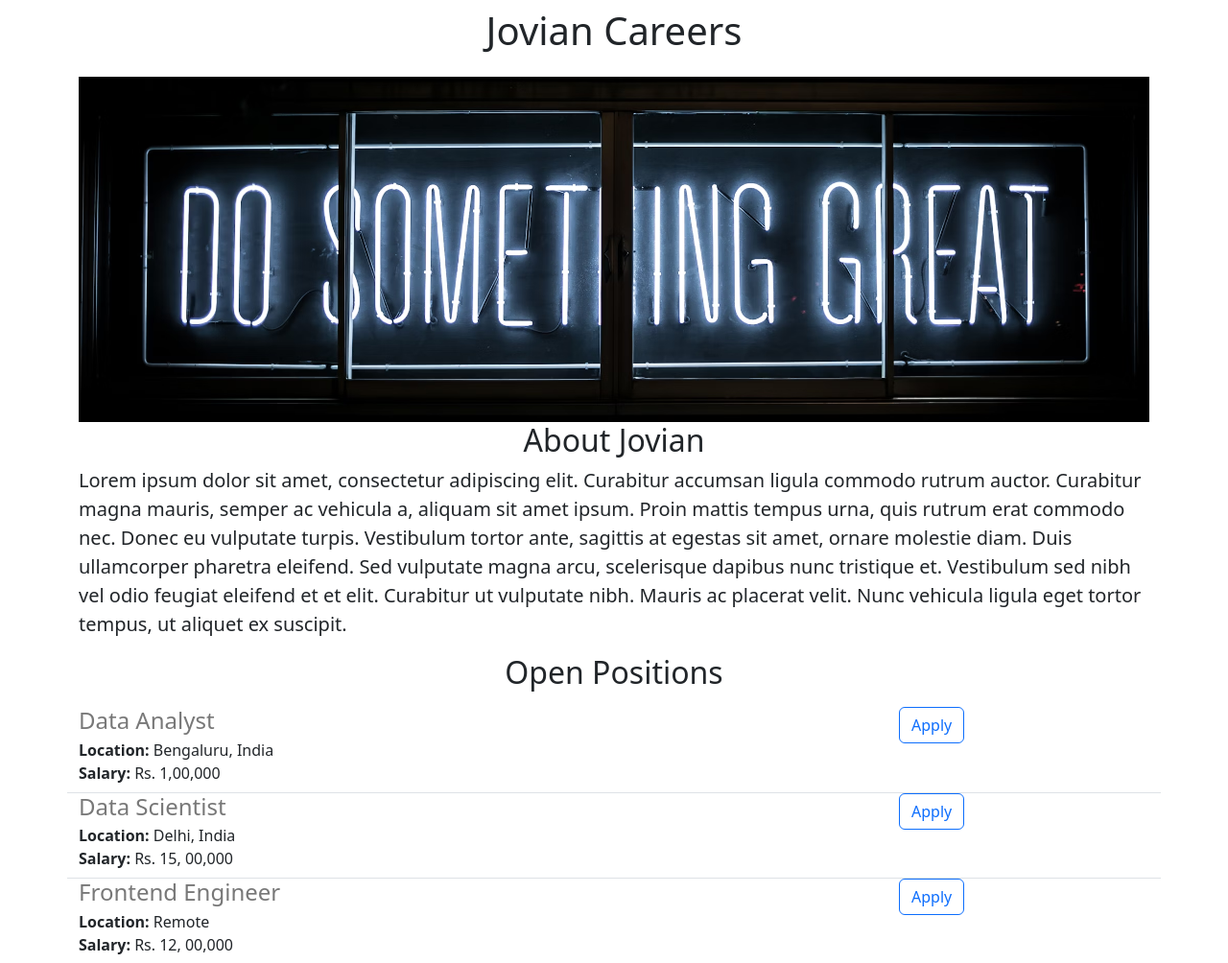
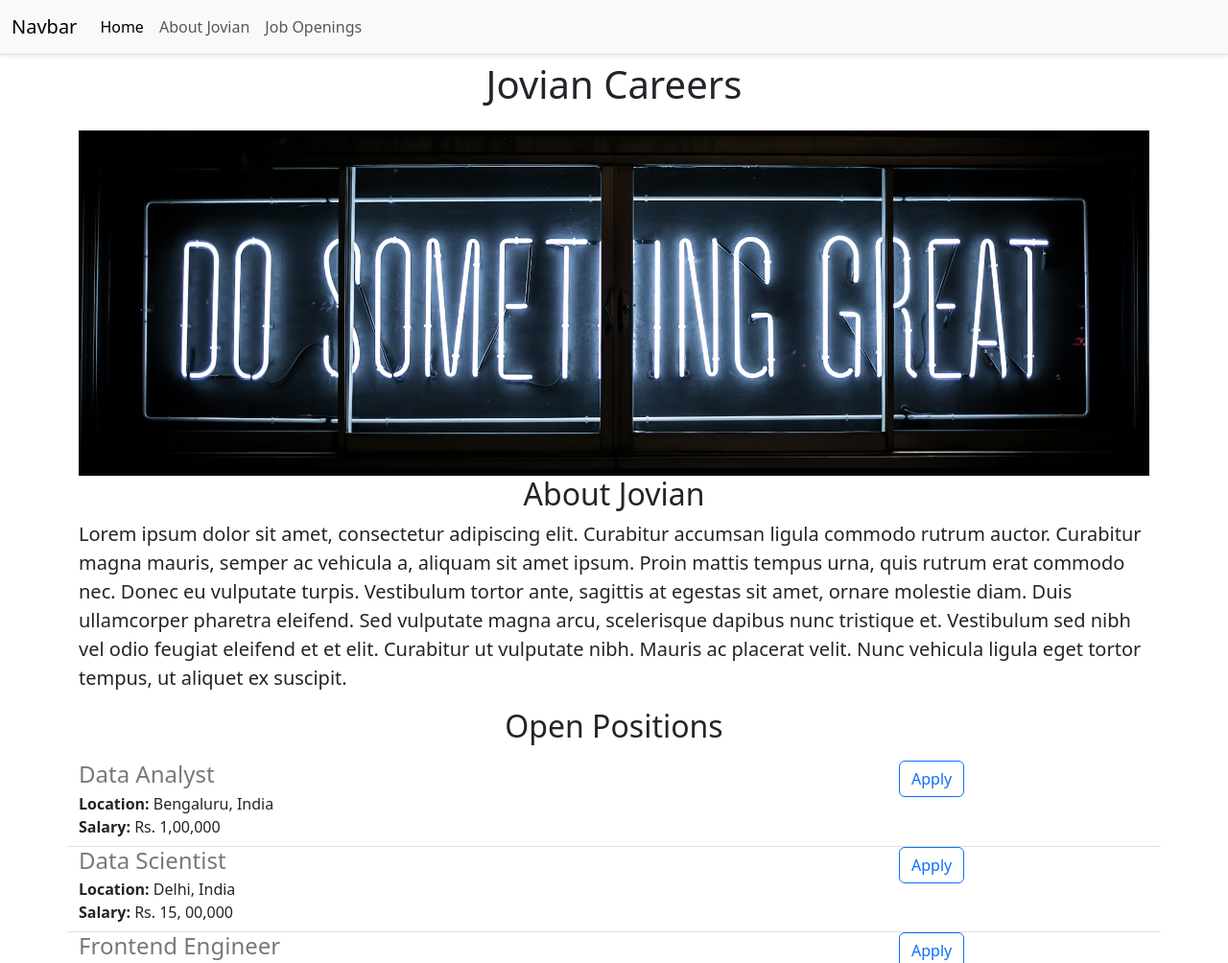
Before and after one commit to florasmile/jovian-careers-website, a Flask app: page / in a window 1280 px wide. Shown: the top 1004 px of the page at 96% size. Run offline with Flask 3, Linux system fonts and the light colour scheme.

Commit message:
User checkpoint: Add navigation bar and adjust spacing on homepage.

```diff
--- a/templates/home.html
+++ b/templates/home.html
@@ -14,17 +14,18 @@
     </style>
   </head>
   <body>
+    {% include 'navbar.html' %}
     <div class="container">
       <h1 class="text-center mt-2 mb-4">Jovian Careers</h1>
         <img class="img-fluid" id="banner" src="{{ url_for('static', filename='banner.jpg') }}" >
-        <h2 class="text-center">
+        <h2 id="company-introduction" class="text-center">
           About Jovian
         </h2>
         <p class="lead">
       Lorem ipsum dolor sit amet, consectetur adipiscing elit. Curabitur       accumsan ligula commodo rutrum auctor. Curabitur magna mauris, semper ac vehicula a, aliquam sit amet ipsum. Proin mattis tempus urna, quis rutrum erat commodo nec. Donec eu vulputate turpis. Vestibulum tortor ante, sagittis at egestas sit amet, ornare molestie diam. Duis ullamcorper pharetra eleifend. Sed vulputate magna arcu, scelerisque dapibus nunc tristique et. Vestibulum sed nibh vel odio feugiat eleifend et et elit. Curabitur ut vulputate nibh. Mauris ac placerat velit. Nunc vehicula ligula eget tortor tempus, ut aliquet ex suscipit.
         </p>
 
-        <h2 class="text-center mt-2">Open Positions</h2>
+        <h2 id="list-of-jobs" class="text-center mt-2">Open Positions</h2>
         <p>
           {% for job in jobs %}
            {% include 'jobitem.html' %}
--- /dev/null
+++ b/templates/navbar.html
@@ -0,0 +1,17 @@
+<nav class="navbar navbar-expand-lg bg-body-tertiary fixed-top border-bottom shadow-sm">
+  <div class="container-fluid">
+    <a class="navbar-brand" href="#">Navbar</a>
+    <button class="navbar-toggler" type="button" data-bs-toggle="collapse" data-bs-target="#navbarNavAltMarkup" aria-controls="navbarNavAltMarkup" aria-expanded="false" aria-label="Toggle navigation">
+      <span class="navbar-toggler-icon"></span>
+    </button>
+    <div class="collapse navbar-collapse" id="navbarNavAltMarkup">
+      <div class="navbar-nav">
+        <a class="nav-link active" aria-current="page" href="#">Home</a>
+        <a class="nav-link" href="#company-introduction">About Jovian</a>
+        <a class="nav-link" href="#list-of-jobs">Job Openings</a>
+
+      </div>
+    </div>
+  </div>
+</nav>
+<div style="height: 56px"></div>
```
